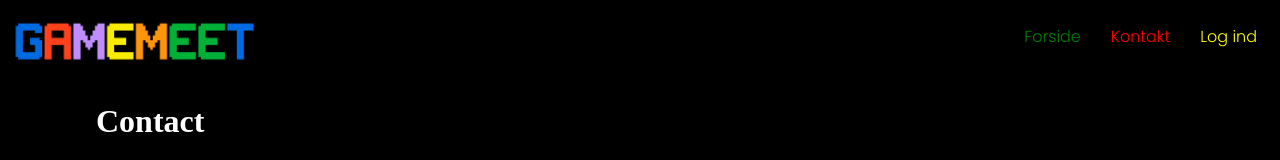
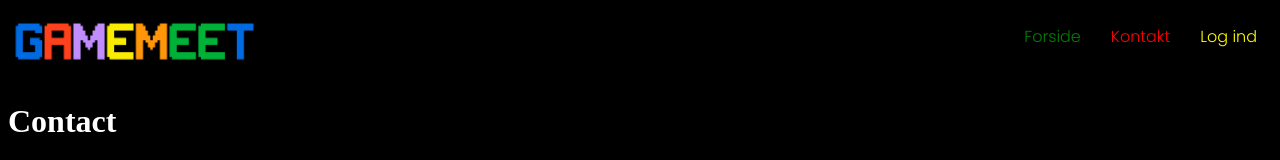
Before and after one commit to Maestro263/gaming-buddies, a React (Create React App) app: page /contact in a window 1280 px wide. Shown: the top 160 px of the page. Built offline with nearby package versions, Linux system fonts and the light colour scheme.

Commit message:
aligned header on contact

```diff
--- a/src/components/Footer.jsx
+++ b/src/components/Footer.jsx
@@ -21,9 +21,12 @@
           </Link>
         </li>
         <li>
-          <Link to="/login" style={{ color: "blue" }}>
+          <a
+            href="https://nifty-montalcini-3382e1.netlify.app/"
+            style={{ color: "blue" }}
+          >
             Log ind
-          </Link>
+          </a>
         </li>
         <div className="some">
           <a target="_blank" href="https://www.instagram.com/" rel="noreferrer">
--- a/src/styles/Contact.scss
+++ b/src/styles/Contact.scss
@@ -2,7 +2,7 @@
 
 $small: 300px;
 $medium: 900px;
-h1 {
+.contact-header {
   margin-left: 88px;
 }
 .container {
```
